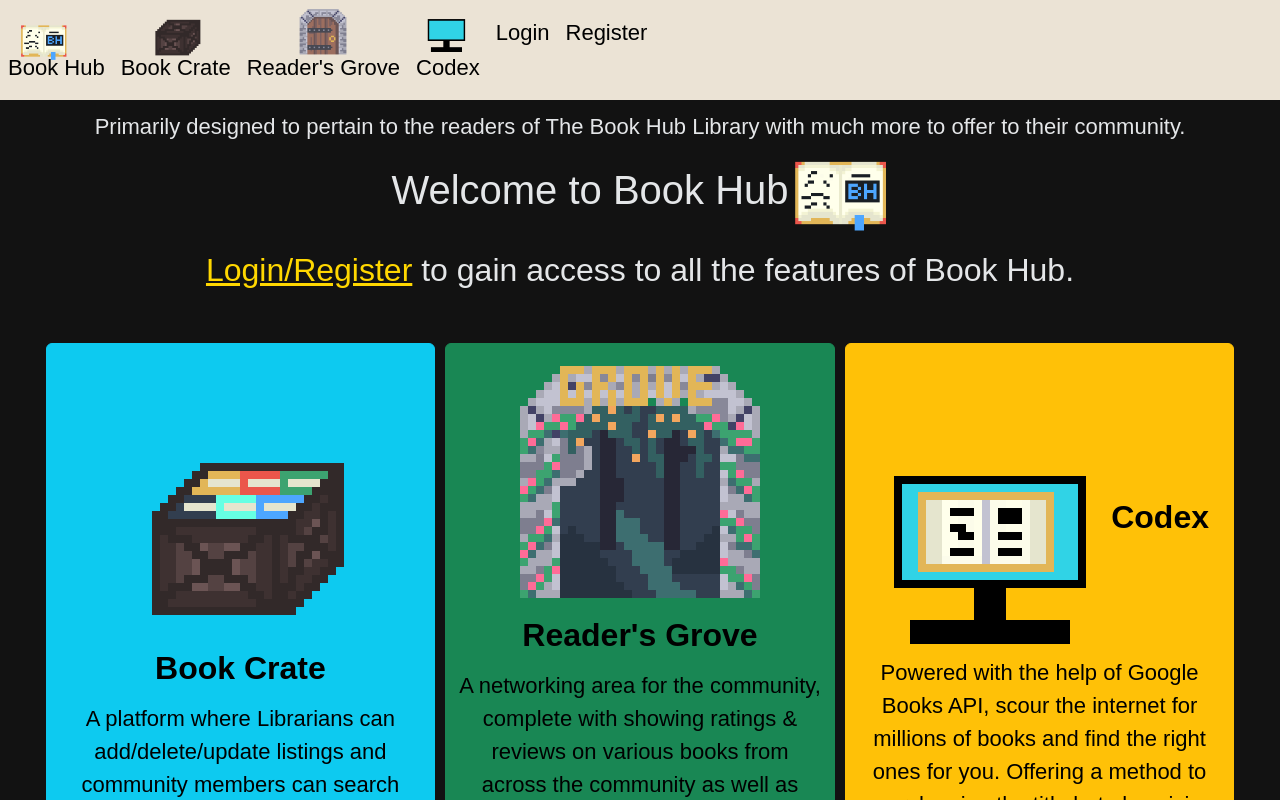
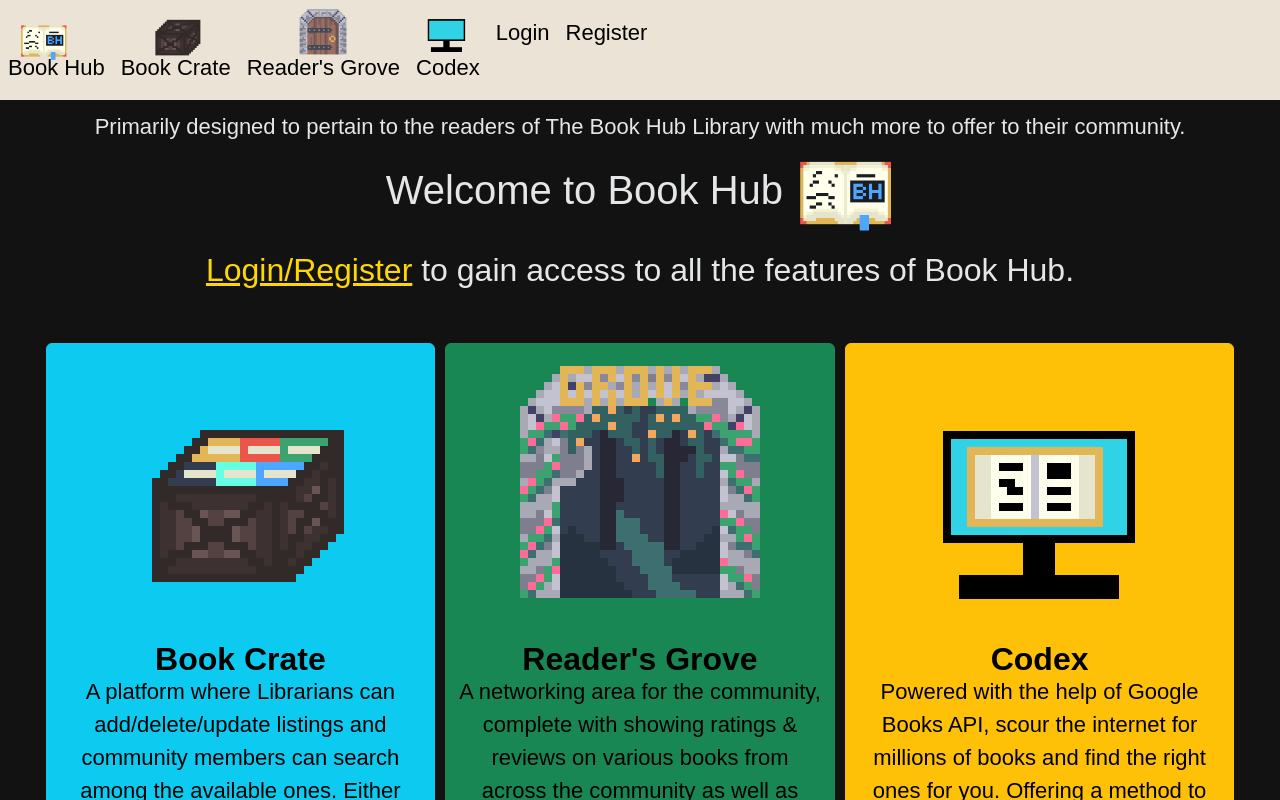
Before and after one commit to Aayan0207/Book_Hub, a React (Vite) app in the folder frontend/: page / in a window 1280 px wide. Shown: the top 800 px of the page. Built offline with nearby package versions, Linux system fonts and the light colour scheme; a web font is replaced by a local one.

Commit message:
Transition

```diff
--- a/frontend/src/assets/main/main.css
+++ b/frontend/src/assets/main/main.css
@@ -5,6 +5,15 @@
   padding: 20px;
   gap: 10px;
   opacity: 1;
+}
+#button_grid > button {
+  display:grid;
+  grid-template-rows: 280px 40px auto;
+}
+#button_grid > button *{
+  display:flex;
+  align-items: center;
+  justify-content: center;
 }
 .app_content {
   font-size: 22px;
--- a/frontend/src/components/Landing.jsx
+++ b/frontend/src/components/Landing.jsx
@@ -1,8 +1,7 @@
-import React, {useState} from "react";
+import React, { useState } from "react";
 import "../assets/main/main.css";
 
-function Landing({setPage, userData}) {
-
+function Landing({ setPage, userData }) {
   return (
     <>
       <div
@@ -18,18 +17,27 @@ function Landing({setPage, userData}) {
           with much more to offer to their community.
         </header>
         <h1>
-          Welcome to Book Hub
+          Welcome to Book Hub&nbsp;
           <img id="book_hub_img" src="/assets/main/BookHub_Icon.png" />
         </h1>
-        {!userData?.isUser ?
-        <h2><a onClick={() => setPage("register")} id="landing_link">Login/Register</a> to gain access to all the features of Book Hub.</h2>
-        :null}
+        {!userData?.isUser ? (
+          <h2>
+            <a onClick={() => setPage("register")} id="landing_link">
+              Login/Register
+            </a>{" "}
+            to gain access to all the features of Book Hub.
+          </h2>
+        ) : null}
         <div id="button_grid">
-          <button className="btn btn-info" onClick={() => setPage("book_crate")}>
-            <img src="/assets/book_crate/Book crate final.png" />
+          <button
+            className="btn btn-info"
+            onClick={() => setPage("book_crate")}
+          >
+            <div className="img_container">
+              <img src="/assets/book_crate/Book crate final.png" />
+            </div>
             <p className="app_header">Book Crate</p>
             <p className="app_content">
-
               A platform where Librarians can add/delete/update listings and
               community members can search among the available ones. Either
               purchase books immediately using the Library's credit system or
@@ -37,12 +45,16 @@ function Landing({setPage, userData}) {
               to donate books to The Book Hub through the Book Crate. If
               accepted, one credit per book donated is gained. Invoices are
               generated and provided for each transaction made.
-
             </p>
           </button>
 
-          <button className="btn btn-success" onClick={() => setPage("readers_grove")}>
-            <img src="/assets/readers_grove/Readers Grove Final.png" />
+          <button
+            className="btn btn-success"
+            onClick={() => setPage("readers_grove")}
+          >
+            <div className="img_container">
+              <img src="/assets/readers_grove/Readers Grove Final.png" />
+            </div>
             <p className="app_header">Reader's Grove</p>
             <p className="app_content">
               A networking area for the community, complete with showing ratings
@@ -53,12 +65,13 @@ function Landing({setPage, userData}) {
               may also add them to your bookshelf under the tag "Read",
               "Currently Reading", or "Want to Read" which will be shown on your
               profile along with an about section to tell others about yourself.
-
             </p>
           </button>
 
           <button className="btn btn-warning" onClick={() => setPage("codex")}>
-            <img id="codex_img" src="/assets/codex/Codex 3.png" />
+            <div className="img_container">
+              <img id="codex_img" src="/assets/codex/Codex 3.png" />
+            </div>
             <p className="app_header">Codex</p>
             <p className="app_content">
               Powered with the help of Google Books API, scour the internet for
@@ -69,7 +82,6 @@ function Landing({setPage, userData}) {
               page, containing detailed information that combines both the
               results from the Google Books API and the thoughts and opinions of
               the Book Hub community.
-
             </p>
           </button>
         </div>
```
Also changed, not shown: 1 other file (tests, documents, lock files or other folders).
